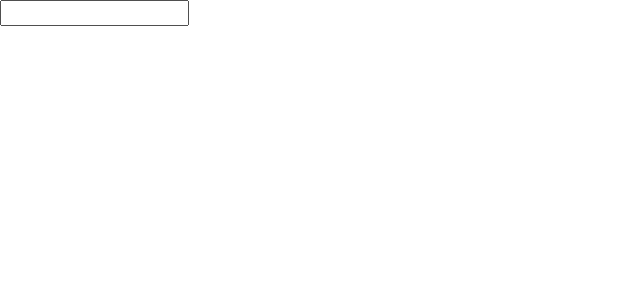
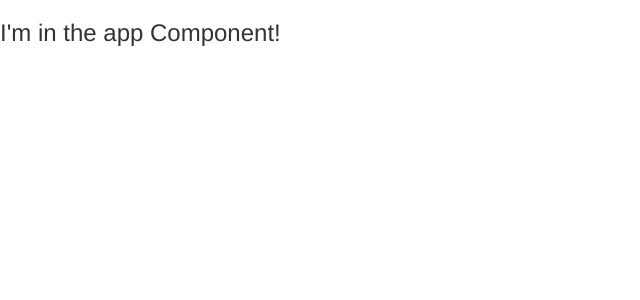
Before and after one commit to jmart210/Angular-Basics, an Angular app: page / in a window 1280 px wide. Shown: the top 300 px of the page, without its empty margins (0-640 px from the left). Built offline with nearby package versions, Linux system fonts and the light colour scheme.

Commit message:
add server component

```diff
--- a/src/app/app.component.html
+++ b/src/app/app.component.html
@@ -1,2 +1 @@
-<input type="text" [(ngModel)]="name">
-<p>{{ name }}</p>
+<h3>I'm in the app Component!</h3>
--- a/src/app/app.component.ts
+++ b/src/app/app.component.ts
@@ -8,12 +8,7 @@ import { NgModule } from '@angular/core';
   templateUrl: './app.component.html',
   styleUrls: ['./app.component.css']
 })
-// @NgModule({
-//   imports: [
-//     FormsModule
-//   ],
-// })
 
 export class AppComponent {
-  name = '';
+
 }
--- a/src/app/app.module.ts
+++ b/src/app/app.module.ts
@@ -2,10 +2,12 @@ import { BrowserModule } from '@angular/platform-browser';
 import { NgModule } from '@angular/core';
 import { FormsModule } from  '@angular/forms';
 import { AppComponent } from './app.component';
+import { ServerComponent } from './server/server.component';
 
 @NgModule({
   declarations: [
-    AppComponent
+    AppComponent,
+    ServerComponent
   ],
   imports: [
     BrowserModule,
--- /dev/null
+++ b/src/app/server/server.component.html
@@ -0,0 +1 @@
+<p>The Server Component</p>
--- a/src/index.html
+++ b/src/index.html
@@ -9,6 +9,6 @@
   <link rel="icon" type="image/x-icon" href="favicon.ico">
 </head>
 <body>
-  <app-root></app-root>
+  <app-root>Loading...</app-root>
 </body>
 </html>
```
Also changed, not shown: src/app/server/server.component.ts (added, +9 -0 lines), notes.txt (added).
